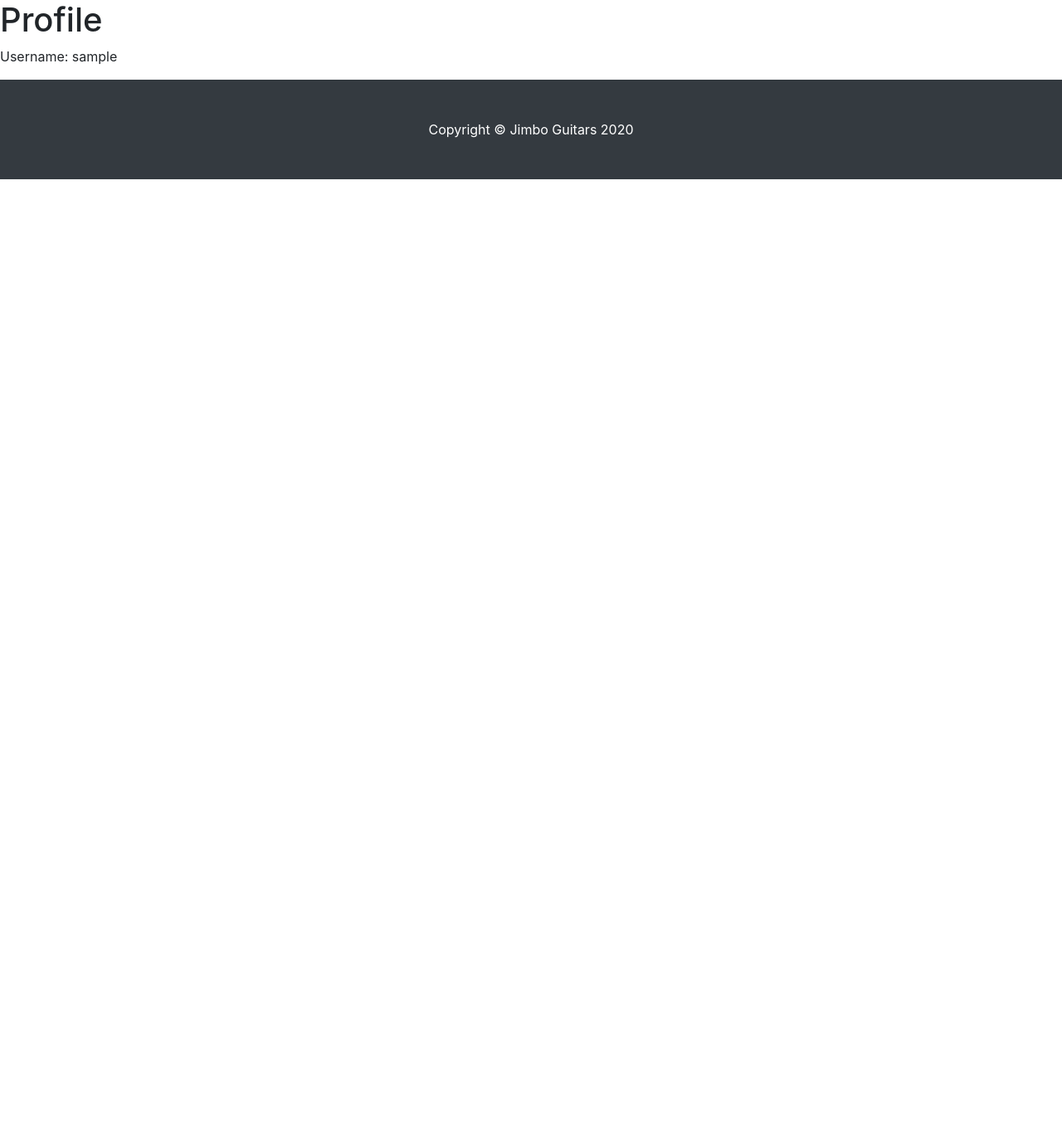
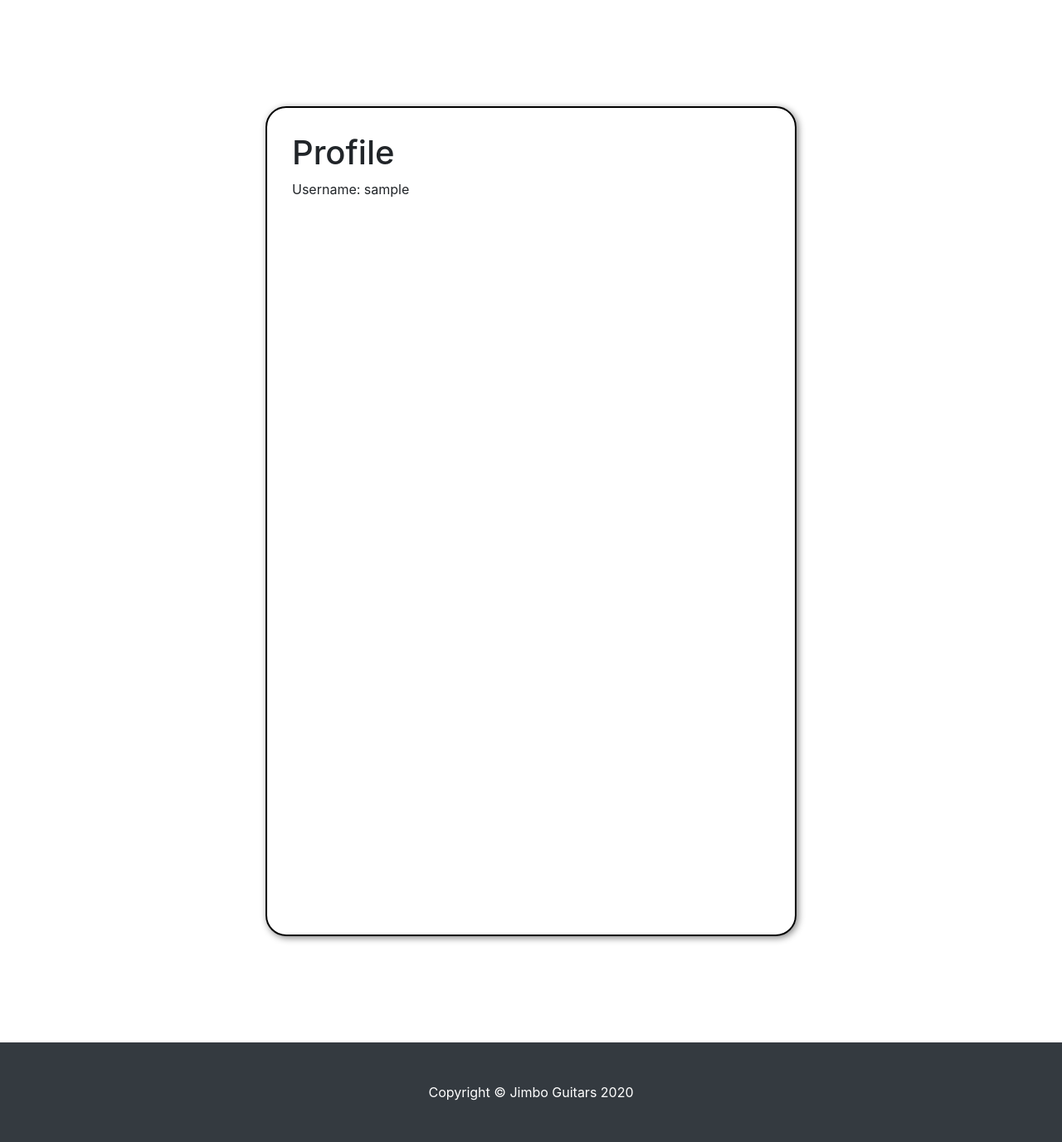
Before and after one commit to papadum-is-nice/TGC_Milestone_Project_4, a Django app: page /profile/ in a window 1280 px wide. Shown: the part 56-1432 px from the top of the page at 83% size. Before the commit the page ends 272 px from the top, so only its background shows below. Run offline with Django 3.2, Linux system fonts and the light colour scheme; the visitor is signed in with stand-in values (Sample User, id 1); some libraries are stand-ins or nearby versions.

Commit message:
Styled profile page

```diff
--- a/cart/views.py
+++ b/cart/views.py
@@ -23,8 +23,8 @@ def add_to_cart(request, guitar_id):
         # save the cart back to sessions
         request.session['shopping_cart'] = cart
         messages.success(request, "Guitar has been added to your cart!")
-    # else:
-    #     messages.success(request, "The guitar is already in your shopping cart")
+    else:
+        messages.success(request, "The guitar is already in your shopping cart")
     return redirect('/show_guitars/')
 
 
--- a/static/scripts/app.js
+++ b/static/scripts/app.js
@@ -4,5 +4,3 @@ let checkout = document.querySelector('#checkout');
 if (empty_img) {
     checkout.style.display = "none";
 }
-
-// console.log("Hi")
--- a/static/style/styles.css
+++ b/static/style/styles.css
@@ -238,6 +238,17 @@
     width: 100%;
 }
 
+/*profile page*/
+.profile {
+    width: 80%;
+    height: 300px;
+	border: 2px solid black;
+	border-radius: 25px;
+	box-shadow: 2px 2px 8px grey;
+	margin: 8rem auto;
+	padding: 30px;
+}
+
 /*login page*/
 .login_form {
     width: 80%;
@@ -312,6 +323,11 @@
 		margin: 4rem;
 	}
 
+	.profile {
+		width: 50%;
+    	height: 600px;
+	}
+
 	.login_form {
     width: 50%;
     height: 900px;
@@ -333,6 +349,11 @@
 		margin: 6rem;
 	}
 
+	.profile {
+	width: 50%;
+	height: 1000px;
+	}
+
 	.signup_form {
     width: 80%;
     height: 950px;
--- a/templates/registration/login.html
+++ b/templates/registration/login.html
@@ -5,6 +5,7 @@
 {% load crispy_forms_tags %}
 
     <div class="login_form">
+        <h2>Login</h2>
         {% if form.errors %}
         <p>Your username and password didn't match. Please try again.</p>
         {% endif %} {% if next %} {% if user.is_authenticated %}
--- a/templates/registration/password_reset_form.html
+++ b/templates/registration/password_reset_form.html
@@ -5,6 +5,7 @@
 {% load crispy_forms_tags %}
 
 <div class="password_reset_form">
+    <h2>Password Reset</h2>
 <p>Forgotten your password? Enter your email address below, and we’ll email instructions for setting a new one.</p>
 
 <form method="post">
```
